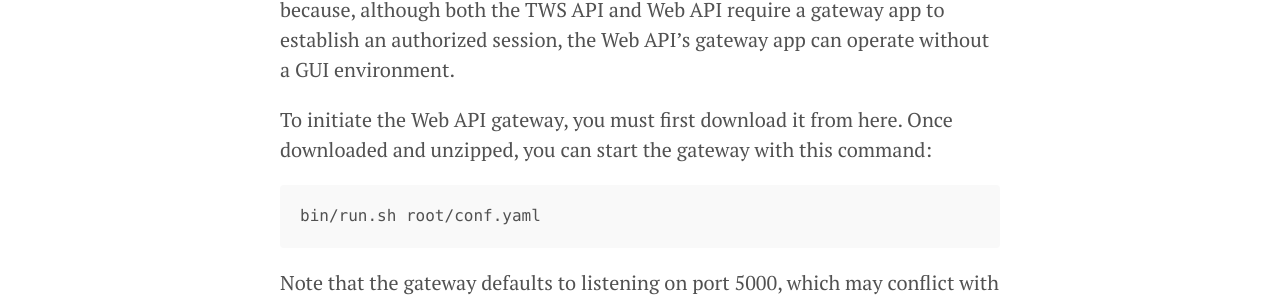
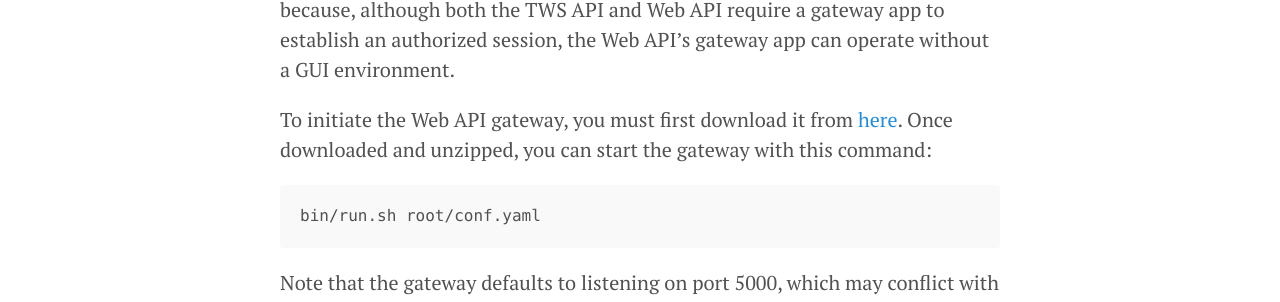
Before and after one commit to yoncise/yoncise.github.io, a Jekyll site: the page built from logs/_posts/2024/2024-05-29-171616773.md, in a window 1280 px wide. Shown: the part 467-769 px from the top of the page. Built offline with Jekyll 4.4.1, drawn with Linux system fonts in a browser that asks for light colours; part of the change alters nothing that is shown.

````diff
--- a/logs/_posts/2024/2024-05-29-171616773.md
+++ b/logs/_posts/2024/2024-05-29-171616773.md
@@ -6,7 +6,7 @@ IBKR's documentation and organization of their API documents leave much to be de
 
 Essentially, IBKR offers two types of APIs: the TWS API and the Web API. The TWS API is based on raw sockets, while the Web API relies on the HTTP protocol. The Web API is easier to integrate and is more suitable for automated trading because, although both the TWS API and Web API require a gateway app to establish an authorized session, the Web API's gateway app can operate without a GUI environment.
 
-To initiate the Web API gateway, you must first download it from here. Once downloaded and unzipped, you can start the gateway with this command:
+To initiate the Web API gateway, you must first download it from [here](https://ibkrcampus.com/ibkr-api-page/cpapi-v1/#start-step-two). Once downloaded and unzipped, you can start the gateway with this command:
 ```shell
 bin/run.sh root/conf.yaml
 ```
````
